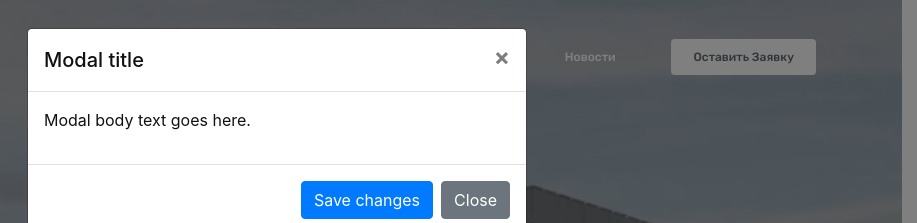
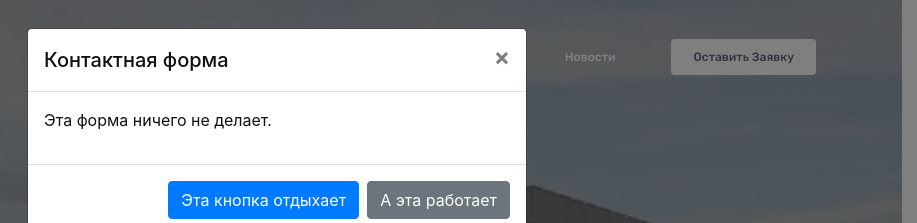
Before and after one commit to JBBDC/eco-cabins, a plain HTML site: page index.html in a window 1280 px wide. Both pictures are taken after a click on the button "Оставить Заявку". Shown: the top 223 px of the page, 363-1280 px from the left. Drawn offline with Linux system fonts and the light colour scheme.

Commit message:
fix modal window

```diff
--- a/index.html
+++ b/index.html
@@ -524,14 +524,14 @@
         <div class="modal" id="contact-form-modal" tabindex="-1" role="dialog">
             <div class="modal-dialog" role="document">
                 <div class="modal-content">
-                    <div class="modal-header"><h5 class="modal-title">Modal title</h5>
+                    <div class="modal-header"><h5 class="modal-title">Контактная форма</h5>
                         <button type="button" class="close" data-dismiss="modal" aria-label="Close"><span
                                 aria-hidden="true">&times;</span></button>
                     </div>
-                    <div class="modal-body"><p>Modal body text goes here.</p></div>
+                    <div class="modal-body"><p>Эта форма ничего не делает.</p></div>
                     <div class="modal-footer">
-                        <button type="button" class="btn btn-primary">Save changes</button>
-                        <button type="button" class="btn btn-secondary" data-dismiss="modal">Close</button>
+                        <button type="button" class="btn btn-primary">Эта кнопка отдыхает</button>
+                        <button type="button" class="btn btn-secondary" data-dismiss="modal">А эта работает</button>
                     </div>
                 </div>
             </div>
```
